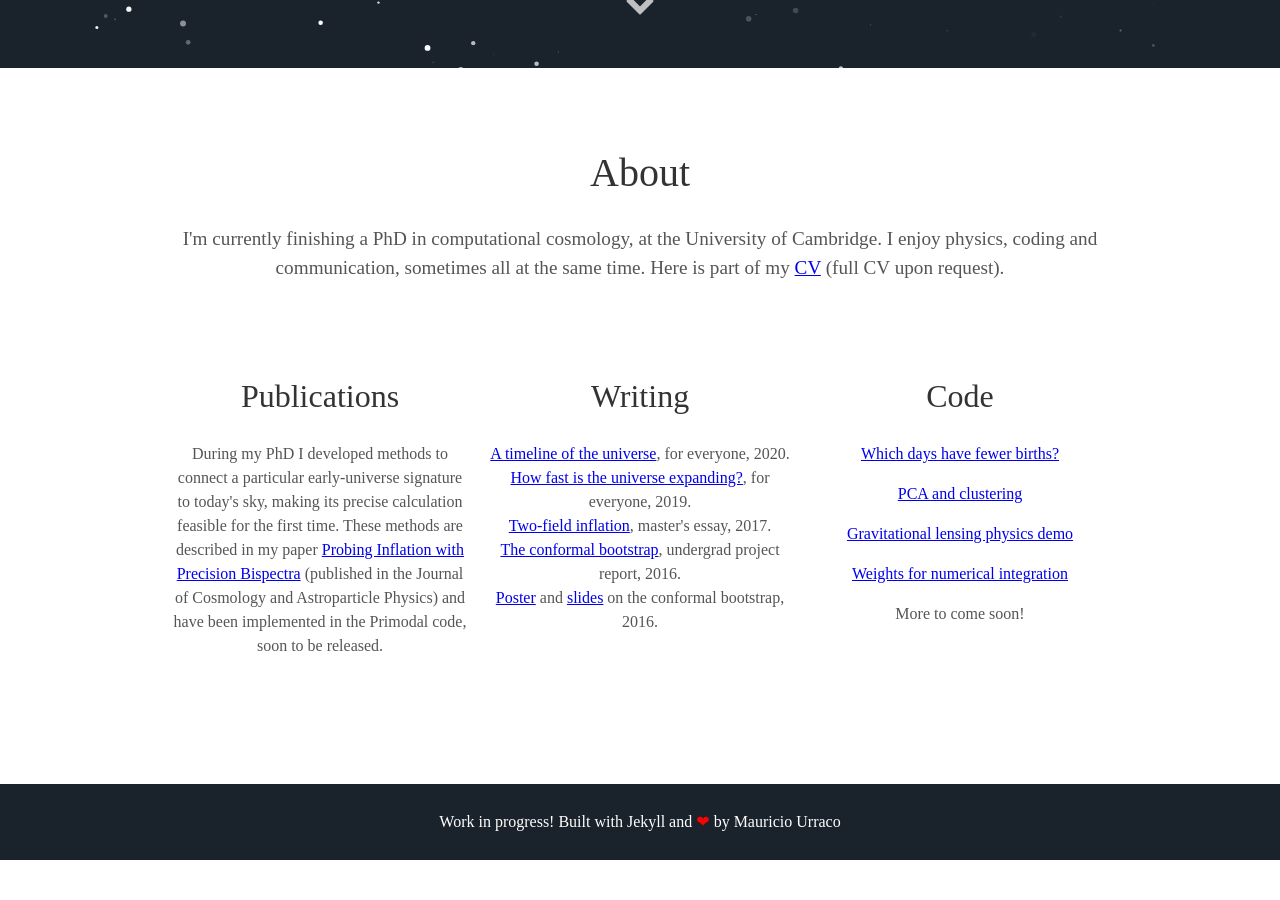
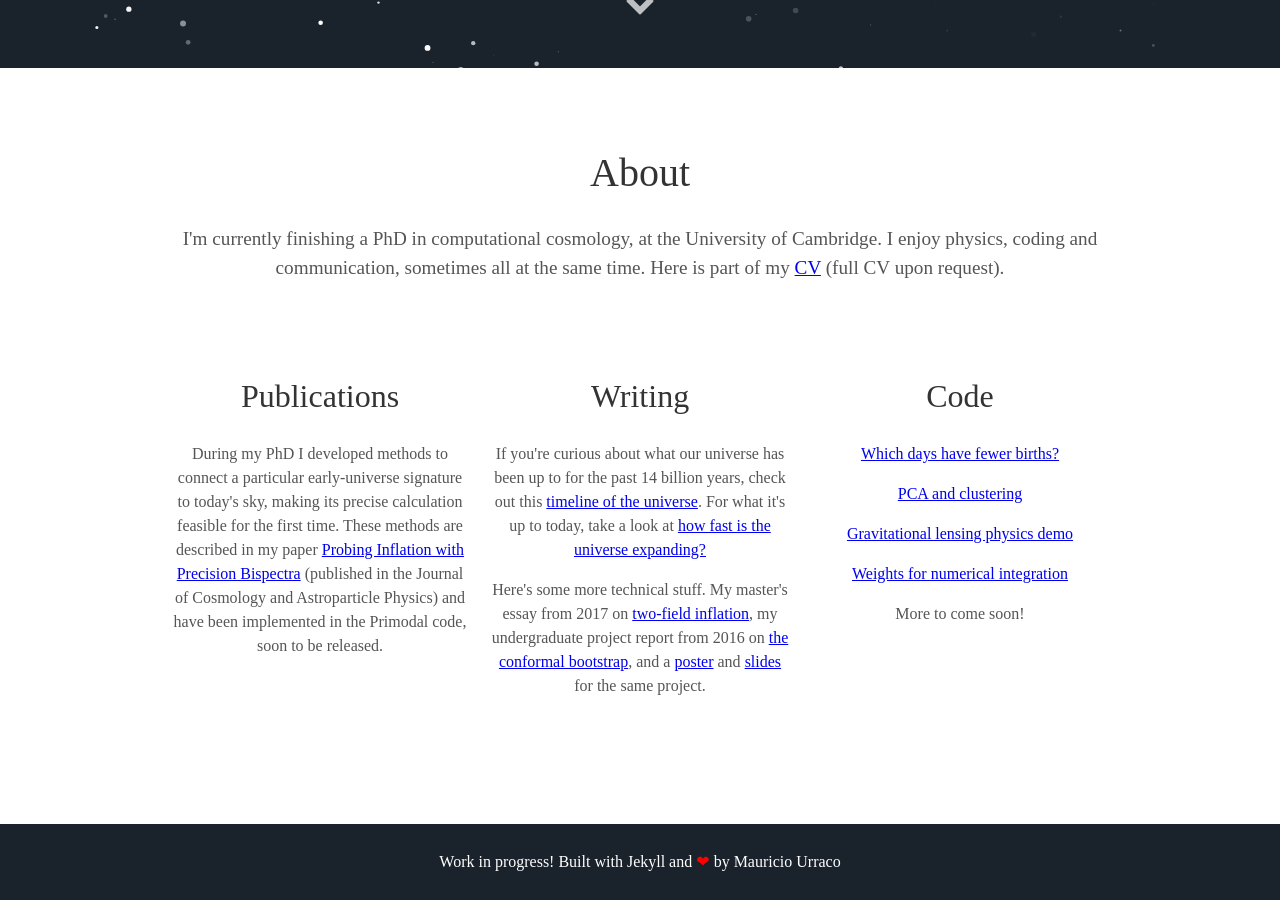
Before and after one commit to pc559/pc559.github.io, a Jekyll site: the page built from index.html, in a window 1280 px wide and 900 px high, scrolled down 832 px. Built offline with Jekyll 4.4.1, drawn with Linux system fonts in a browser that asks for light colours; some web fonts are replaced; before the commit the page ends 1692 px from its top, so only the background shows below that.

Commit message:
Updated descriptions

```diff
--- a/_includes/about.html
+++ b/_includes/about.html
@@ -16,17 +16,23 @@
   <div class="tech">
     <h2>Writing</h2>
     <!--<p>Links to posters, essays. Or maybe my small GitHub projects?</p>-->
-    <p><a href="https://www.bluesci.co.uk/posts/focus-our-place-in-the-universe">A timeline of the universe</a>, for everyone, 2020.
+    <!--<p><a href="https://www.bluesci.co.uk/posts/focus-our-place-in-the-universe">A timeline of the universe</a>, for everyone, 2020.
     <br>
     <a href="https://issuu.com/bluesci/docs/issue46_online/28">How fast is the universe expanding?</a>, for everyone, 2019.
-    <br>
-    <a href="documents/essay_two_field.pdf">Two-field inflation</a>, master's essay, 2017.
-    <br>
-    <a href="documents/edited_report.pdf">The conformal bootstrap</a>, undergrad project report, 2016.
-    <br>
-    <a href="documents/philip_clarke_poster.pdf">Poster</a> and
-    <a href="documents/The_Conformal_Bootstrap.pdf">slides</a> on the conformal bootstrap, 2016.
-    <br>
+    <br>-->
+    <p>If you're curious about what our universe has been up to for the past 14 billion years,
+    check out this
+    <a href="https://www.bluesci.co.uk/posts/focus-our-place-in-the-universe">timeline of the universe</a>.
+    For what it's up to today, take a look at
+    <a href="https://issuu.com/bluesci/docs/issue46_online/28">how fast is the universe expanding?</a></p>
+    <p>Here's some more technical stuff. My master's essay from 2017 on
+    <a href="documents/essay_two_field.pdf">two-field inflation</a>,
+    my undergraduate project report from 2016 on
+    <a href="documents/edited_report.pdf">the conformal bootstrap</a>,
+    and a
+    <a href="documents/philip_clarke_poster.pdf">poster</a> and
+    <a href="documents/The_Conformal_Bootstrap.pdf">slides</a>
+    for the same project.
   </div>
   <div class="tech">
     <h2>Code</h2>
```
